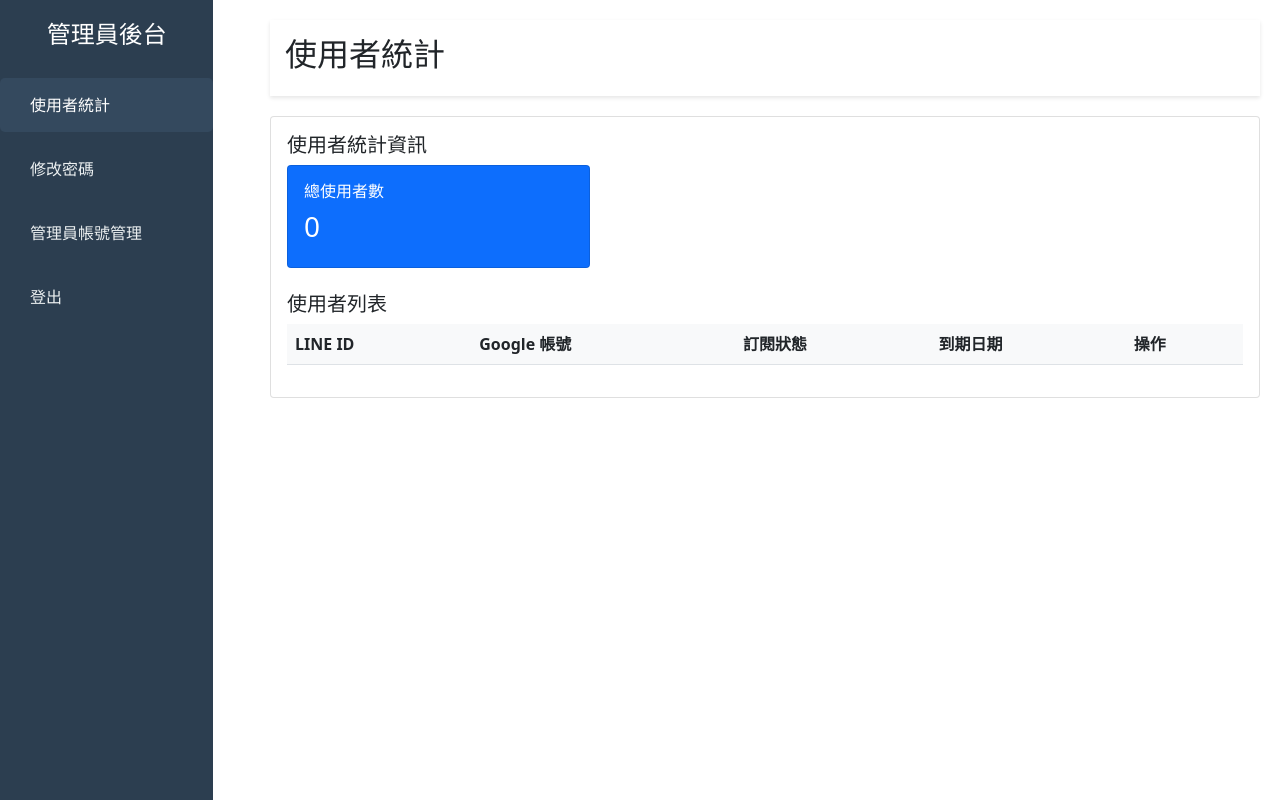
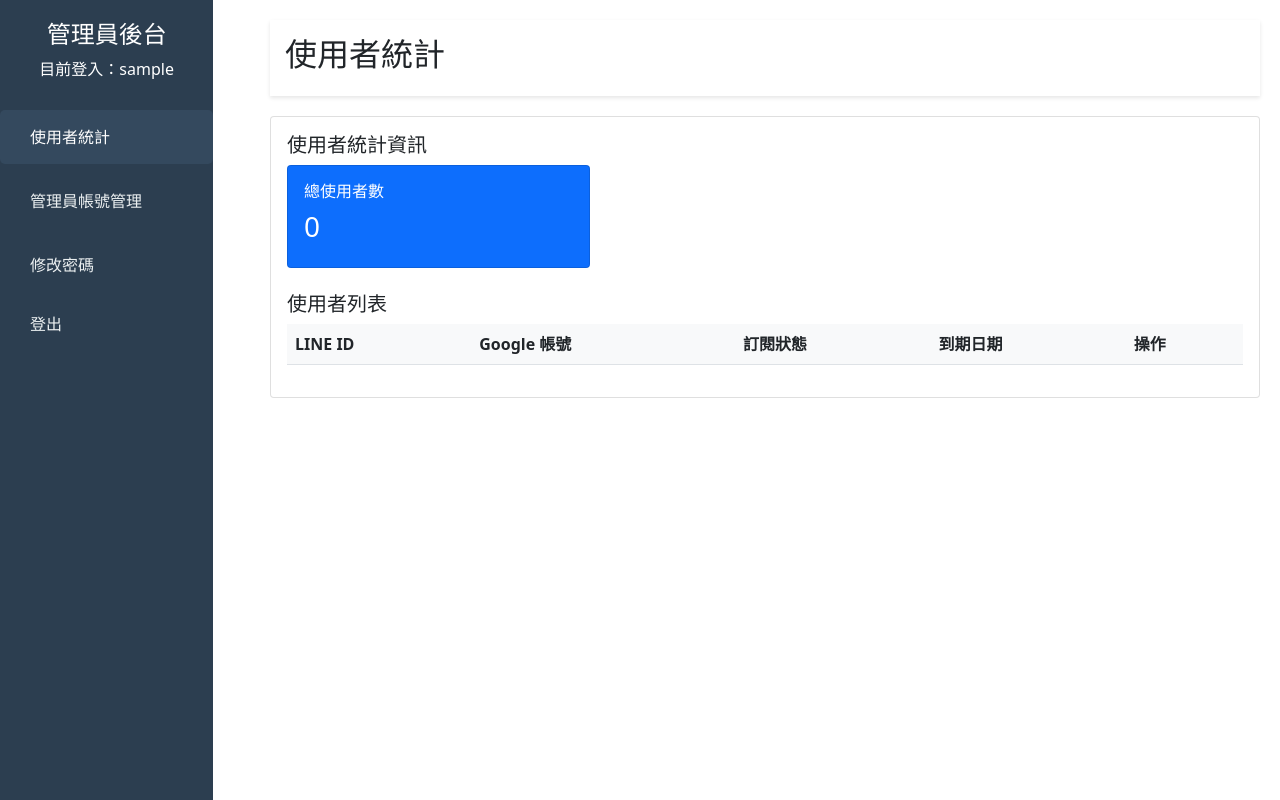
Before and after one commit to brantwu0322/line-calendar-assistant, a Flask app: page /admin in a window 1280 px wide. Run offline with Flask 2, Linux system fonts and the light colour scheme; the visitor is signed in with stand-in values (Sample User, id 1); data comes from the database, SQL or seed files in the repository; lists and menus that the app fills with data are empty; parts of the project's set-up code (start-up, migrations or seed data) failed here and were passed over; some libraries are stand-ins or nearby versions.

Commit message:
style: 更新管理員後台樣式

```diff
--- a/templates/admin_dashboard.html
+++ b/templates/admin_dashboard.html
@@ -77,20 +77,23 @@
     <div class="sidebar col-md-3 col-lg-2">
         <div class="text-center mb-4">
             <h4 class="text-white">管理員後台</h4>
+            <p class="text-white">目前登入：{{ current_admin }}</p>
         </div>
         <nav class="nav flex-column">
             <a class="nav-link active" href="#" data-section="stats">
                 <i class="fas fa-chart-bar"></i> 使用者統計
             </a>
-            <a class="nav-link" href="#" data-section="password">
-                <i class="fas fa-key"></i> 修改密碼
-            </a>
             <a class="nav-link" href="#" data-section="admins">
                 <i class="fas fa-users-cog"></i> 管理員帳號管理
             </a>
-            <a class="nav-link" href="/admin/logout">
-                <i class="fas fa-sign-out-alt"></i> 登出
-            </a>
+            <div class="mt-auto">
+                <a class="nav-link" href="#" data-section="password">
+                    <i class="fas fa-key"></i> 修改密碼
+                </a>
+                <a class="nav-link" href="/admin/logout">
+                    <i class="fas fa-sign-out-alt"></i> 登出
+                </a>
+            </div>
         </nav>
     </div>
 
```
